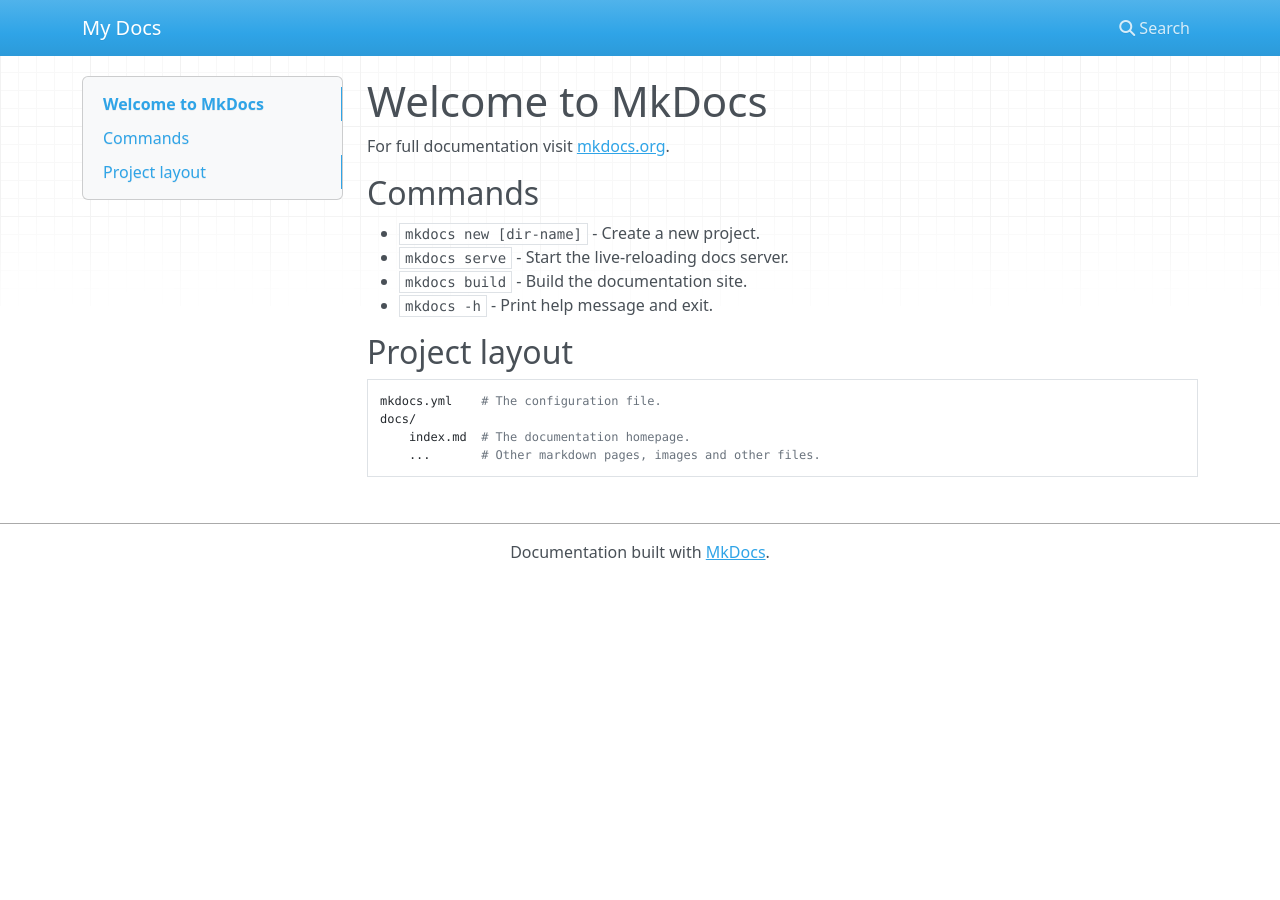
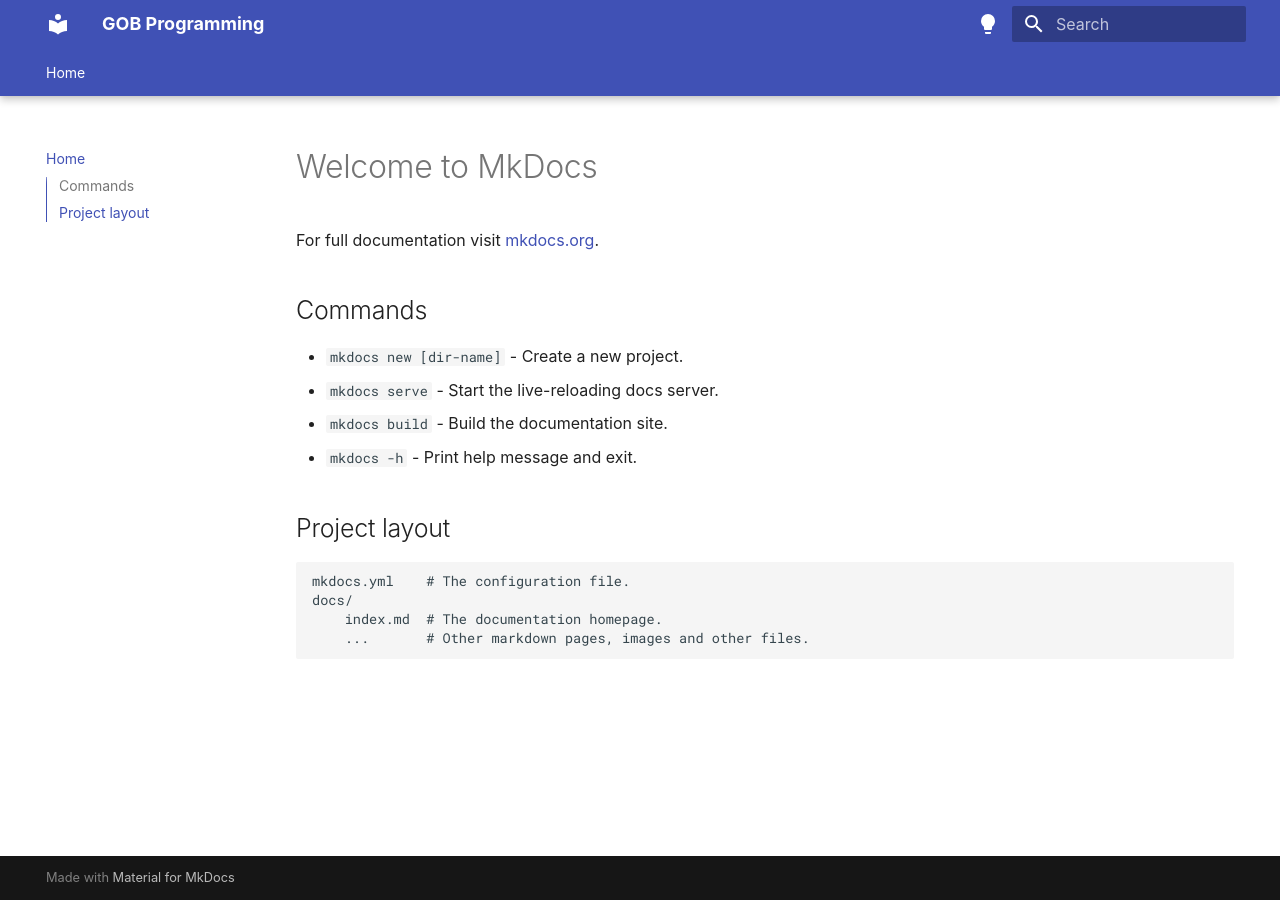
Before and after one commit to Dopamineral/learn-programming, an MkDocs documentation site: the page built from docs/index.md, in a window 1280 px wide. Built offline with MkDocs 1.6.1 and Material for MkDocs 9.7.7, drawn with Linux system fonts in a browser that asks for light colours; nearby versions of some CDN libraries; some web fonts are replaced.

Commit message:
material ui added

```diff
--- a/mkdocs.yml
+++ b/mkdocs.yml
@@ -1 +1,75 @@
-site_name: My Docs
+site_name: GOB Programming
+site_url: https://programming.glassofbrain.com
+nav:
+  - Home: index.md
+theme:
+  font:
+    text: Anybody
+  name: material
+  features:
+    - navigation.instant
+    - navigation.tracking
+    - navigation.tabs
+    - navigation.tabs.sticky
+    # - navigation.sections
+    - navigation.expand
+    - navigation.indexes
+    - toc.integrate
+    - toc.follow
+    - navigation.top
+
+  palette:
+
+    # Palette toggle for light mode
+    - scheme: default
+      toggle:
+        icon: material/lightbulb
+        name: Switch to dark mode
+
+    # Palette toggle for dark mode
+    - scheme: slate
+      toggle:
+        icon: material/lightbulb-outline
+        name: Switch to light mode
+
+
+plugins:
+- search
+- mkdocstrings:
+
+# watch:
+# - src
+
+markdown_extensions:
+
+  # Python Markdown
+  - abbr
+  - admonition
+  - attr_list
+  - def_list
+  - footnotes
+  - md_in_html
+  - toc:
+      permalink: true
+
+  # Python Markdown Extensions
+  - pymdownx.arithmatex:
+      generic: true
+  - pymdownx.betterem:
+      smart_enable: all
+  - pymdownx.caret
+  - pymdownx.details
+  - pymdownx.emoji:
+      emoji_index: !!python/name:materialx.emoji.twemoji
+      emoji_generator: !!python/name:materialx.emoji.to_svg
+  - pymdownx.highlight
+  - pymdownx.inlinehilite
+  - pymdownx.keys
+  - pymdownx.mark
+  - pymdownx.smartsymbols
+  - pymdownx.superfences
+  - pymdownx.tabbed:
+      alternate_style: true
+  - pymdownx.tasklist:
+      custom_checkbox: true
+  - pymdownx.tilde
```
